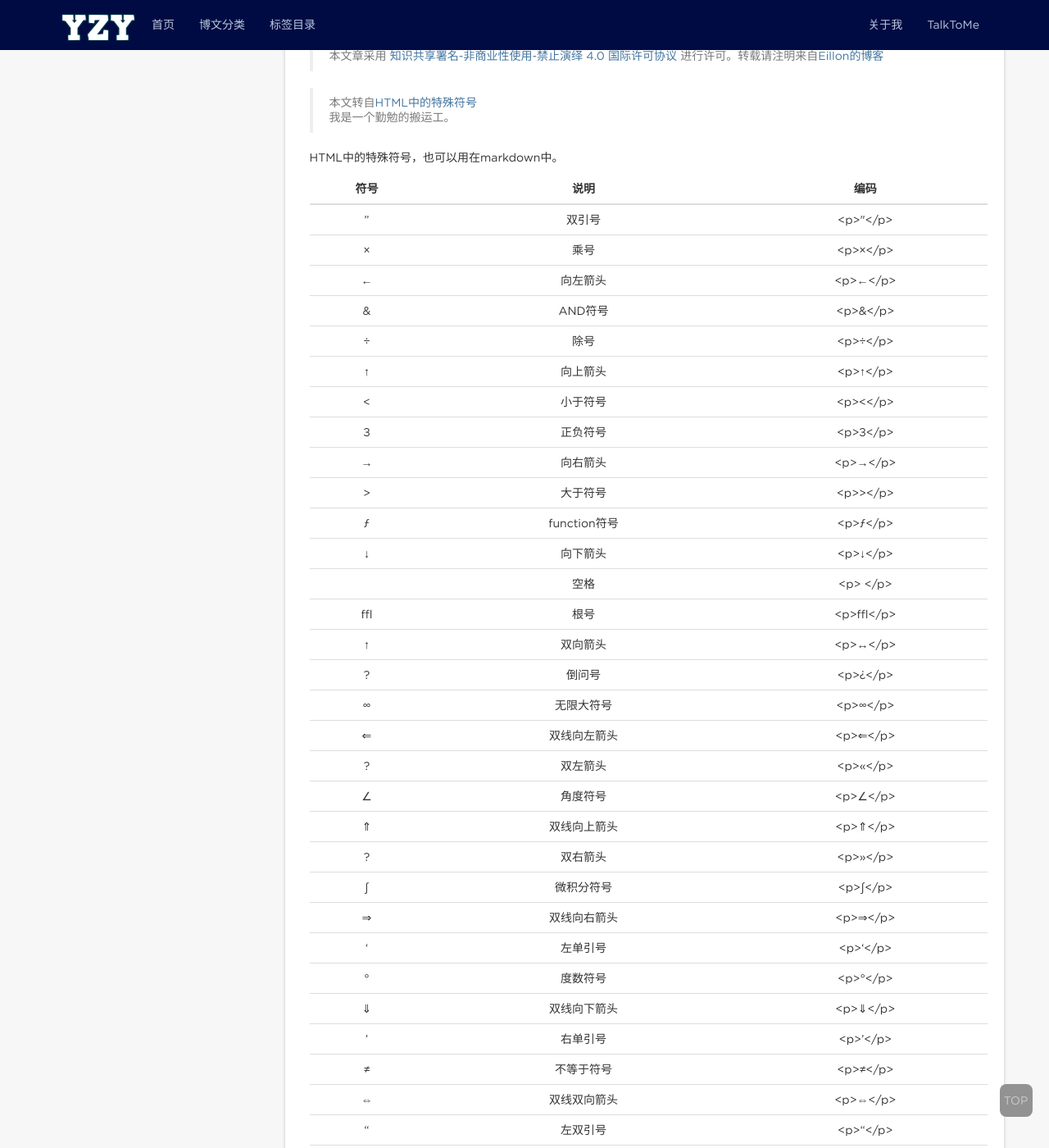
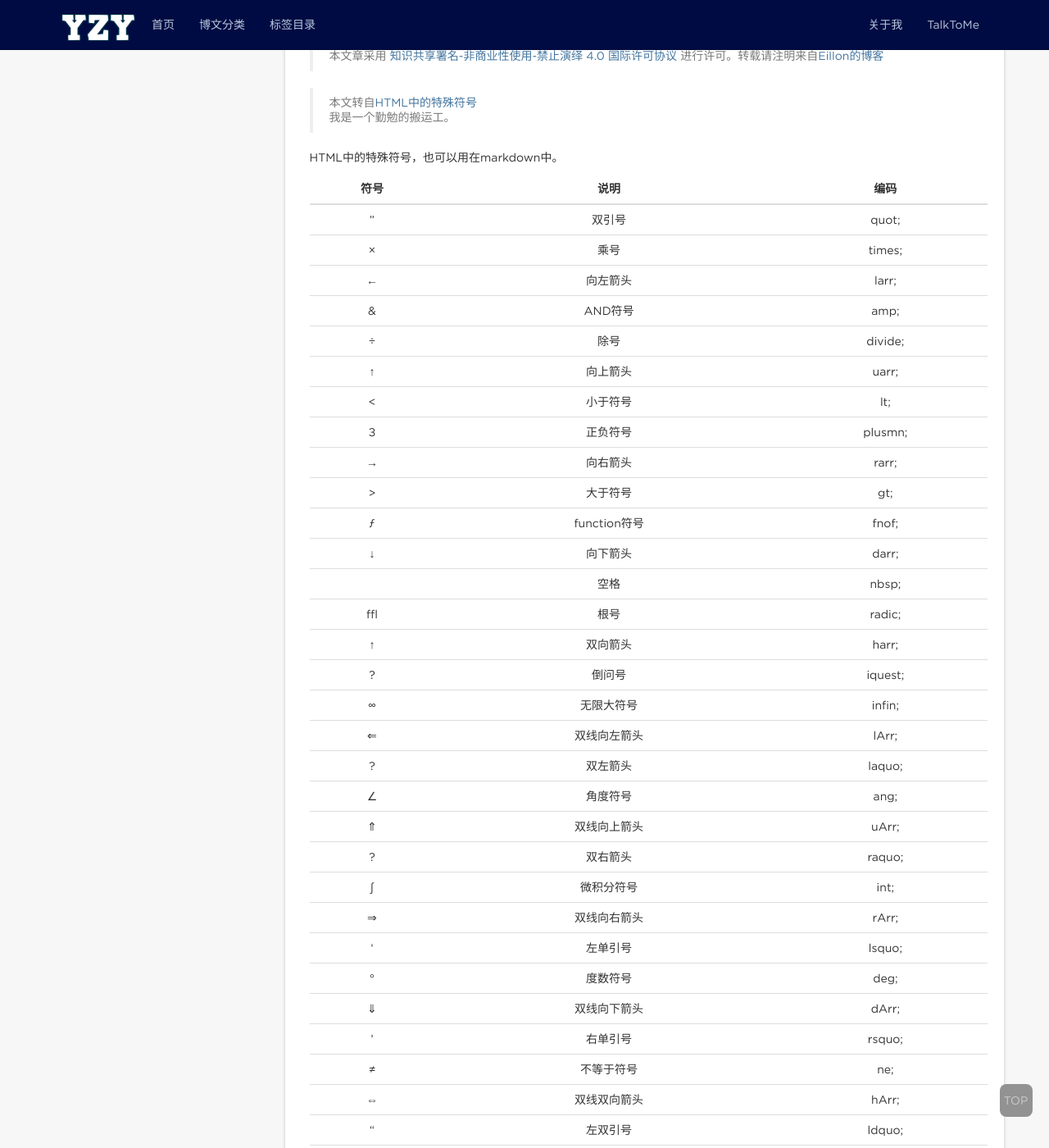
Before and after one commit to eillon/eillon.github.io, a Jekyll site: the page built from _posts/2018-06-25-HTML中的特殊符号.md, in a window 1280 px wide and 1400 px high, scrolled down 413 px. Shown: the whole window at 82% size. Built offline with Jekyll 4.4.1, drawn with Linux system fonts in a browser that asks for light colours; nearby versions of some CDN libraries; comment, search, counter and statistics services are not loaded; some of the changed text lies outside the part shown.

Commit message:
fix small bugs

```diff
--- a/_posts/2018-06-25-HTML中的特殊符号.md
+++ b/_posts/2018-06-25-HTML中的特殊符号.md
@@ -19,70 +19,70 @@ HTML中的特殊符号，也可以用在markdown中。
 
 |符号|说明|编码|
 |:--:|:--:|:--:|
-|"|双引号|<p>&quot;</p>
-|×|乘号|<p>&times;</p>
-|←|向左箭头|<p>&larr;</p>
-|&|AND符号|<p>&amp;</p>
-|÷|除号|<p>&divide;</p>
-|↑|向上箭头|<p>&uarr;</p>
-|< |小于符号|<p>&lt;</p>
-|±|正负符号|<p>&plusmn;</p>
-|→|向右箭头|<p>&rarr;</p>
-|> |大于符号|<p>&gt;</p>
-|ƒ|function符号|<p>&fnof;</p>
-|↓|向下箭头|<p>&darr;</p>
-| |空格|<p>&nbsp;</p>
-|√|根号|<p>&radic;</p>
-|↑|双向箭头|<p>&harr;</p>
-|?|倒问号|<p>&iquest;</p>
-|∞|无限大符号|<p>&infin;</p>
-|⇐|双线向左箭头|<p>&lArr;</p>
-|?|双左箭头|<p>&laquo;</p>
-|∠|角度符号|<p>&ang;</p>
-|⇑|双线向上箭头|<p>&uArr;</p>
-|?|双右箭头|<p>&raquo;</p>
-|∫|微积分符号|<p>&int;</p>
-|⇒|双线向右箭头|<p>&rArr;</p>
-|‘|左单引号|<p>&lsquo;</p>
-|°|度数符号|<p>&deg;</p>
-|⇓|双线向下箭头|<p>&dArr;</p>
-|’|右单引号|<p>&rsquo;</p>
-|≠|不等于符号|<p>&ne;</p>
-|⇔|双线双向箭头|<p>&hArr;</p>
-|“|左双引号|<p>&ldquo;</p>
-|≡|相等符号|<p>&equiv;</p>
-|♠|黑桃符号|<p>&spades;</p>
-|”|右双引号|<p>&rdquo;</p>
-|≤|小于等于符号|<p>&le;</p>
-|♣|梅花符号|<p>&clubs;</p>
-|¶|段落符号|<p>&para;</p>
-|≥|大于等于符号|<p>&ge;</p>
-|♥|红心符号|<p>&hearts;</p>
-|§|章节符号|<p>&sect;</p>
-|⊥|垂直符号|<p>&perp;</p>
-|♦|方块符号|<p>&diams;</p>
-|©|版权所有符号|<p>&copy;</p>
-| ½|二分之一符号|<p>&frac12;</p>
-|α|Alpha符号|<p>&alpha;</p>
-|®|注册商标符号|<p>&reg;</p>
-|¼|四分之一符号|<p>&frac14;</p>
-|β|Bata符号|<p>&beta;</p>
-|™|商标符号|<p>&trade;</p>
-|¾|四分之三符号|<p>&frac34;</p>
-|γ|Gamma符号|<p>&gamma;</p>
-|€|欧元符号|<p>&euro;</p>
-|‰|百分符号|<p>&permil;</p>
-|Δ|Delta符号|<p>&Delta;</p>
-|￠|美分符号|<p>&cent;</p>
-|∴|所以符号|<p>&there4;</p>
-|θ|Theta符号|<p>&theta;</p>
-|￡|英镑符号|<p>&pound;</p>
-|π|圆周率符号|<p>&pi;</p>
-|λ|Lambda符号|<p>&lambda;</p>
-|￥|日圆符号|<p>&yen;</p>
-|1|批注1符号|<p>&sup1;</p>
-|Σ|Sigma符号|<p>&Sigma;</p>
-|…|...|<p>&hellip;</p>
-|2|批注2符号、平方|<p>&sup2;</p>
-|τ|Tau符号|<p>&tau;</p>
-|⊕| |<p>&oplus;</p>
+|"|双引号|quot;
+|×|乘号|times;
+|←|向左箭头|larr;
+|&|AND符号|amp;
+|÷|除号|divide;
+|↑|向上箭头|uarr;
+|< |小于符号|lt;
+|±|正负符号|plusmn;
+|→|向右箭头|rarr;
+|> |大于符号|gt;
+|ƒ|function符号|fnof;
+|↓|向下箭头|darr;
+| |空格|nbsp;
+|√|根号|radic;
+|↑|双向箭头|harr;
+|?|倒问号|iquest;
+|∞|无限大符号|infin;
+|⇐|双线向左箭头|lArr;
+|?|双左箭头|laquo;
+|∠|角度符号|ang;
+|⇑|双线向上箭头|uArr;
+|?|双右箭头|raquo;
+|∫|微积分符号|int;
+|⇒|双线向右箭头|rArr;
+|‘|左单引号|lsquo;
+|°|度数符号|deg;
+|⇓|双线向下箭头|dArr;
+|’|右单引号|rsquo;
+|≠|不等于符号|ne;
+|⇔|双线双向箭头|hArr;
+|“|左双引号|ldquo;
+|≡|相等符号|equiv;
+|♠|黑桃符号|spades;
+|”|右双引号|rdquo;
+|≤|小于等于符号|le;
+|♣|梅花符号|clubs;
+|¶|段落符号|para;
+|≥|大于等于符号|ge;
+|♥|红心符号|hearts;
+|§|章节符号|sect;
+|⊥|垂直符号|perp;
+|♦|方块符号|diams;
+|©|版权所有符号|copy;
+| ½|二分之一符号|frac12;
+|α|Alpha符号|alpha;
+|®|注册商标符号|reg;
+|¼|四分之一符号|frac14;
+|β|Bata符号|beta;
+|™|商标符号|trade;
+|¾|四分之三符号|frac34;
+|γ|Gamma符号|gamma;
+|€|欧元符号|euro;
+|‰|百分符号|permil;
+|Δ|Delta符号|Delta;
+|￠|美分符号|cent;
+|∴|所以符号|there4;
+|θ|Theta符号|theta;
+|￡|英镑符号|pound;
+|π|圆周率符号|pi;
+|λ|Lambda符号|lambda;
+|￥|日圆符号|yen;
+|1|批注1符号|sup1;
+|Σ|Sigma符号|Sigma;
+|…|...|hellip;
+|2|批注2符号、平方|sup2;
+|τ|Tau符号|tau;
+|⊕| |oplus;
```
